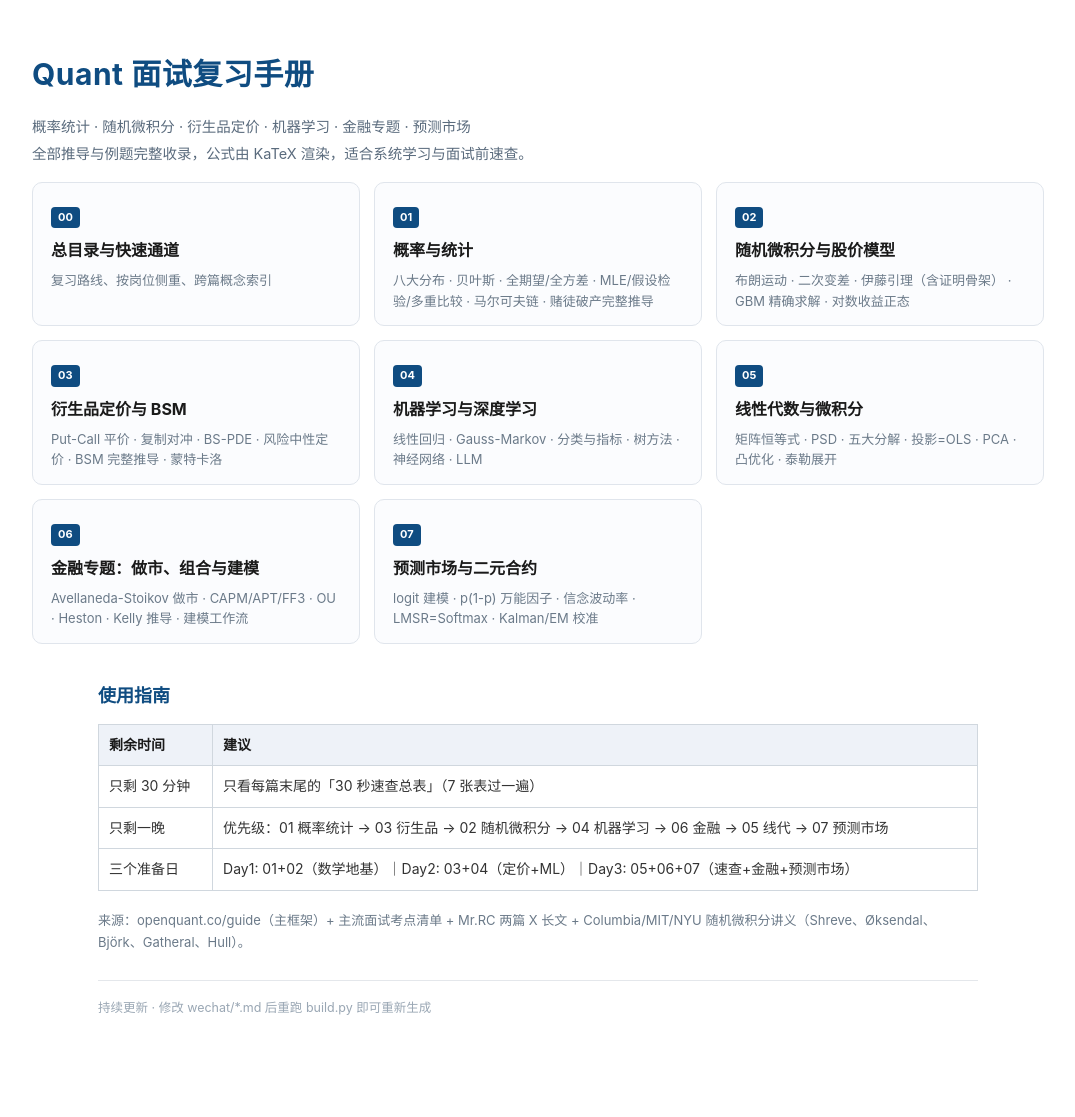
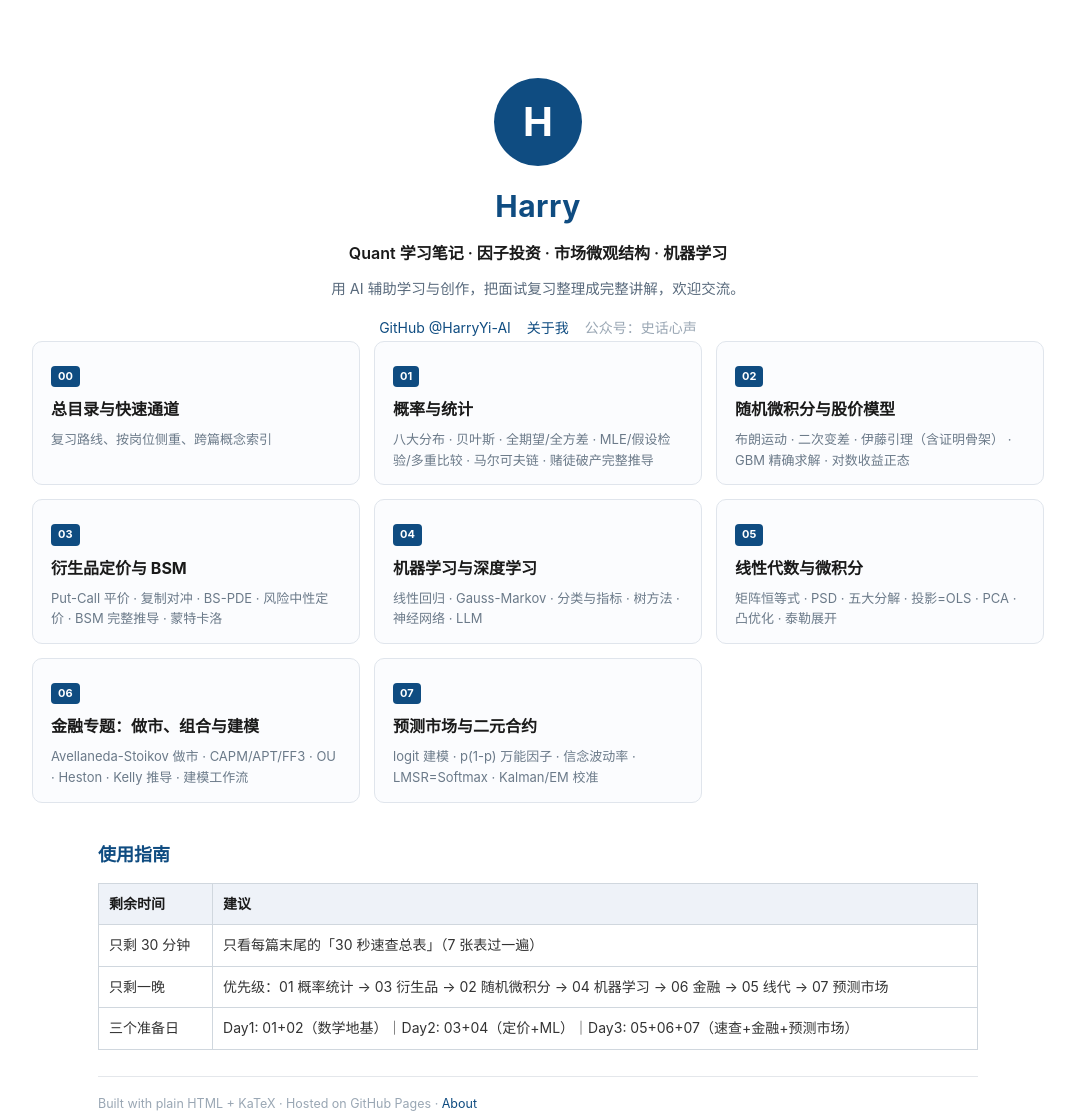
Before and after one commit to HarryYi-AI/HarryYi-AI.github.io, a plain HTML site: page index.html in a window 1280 px wide. Shown: the whole page, without its empty margins (102-1177 px from the left). Before the commit the page ends 1059 px from the top, so only its background shows below. Drawn offline with nearby package versions, Linux system fonts and the light colour scheme.

Commit message:
index 改为个人主页；build 不再覆盖 index

```diff
--- a/index.html
+++ b/index.html
@@ -3,17 +3,24 @@
 <head>
 <meta charset="UTF-8">
 <meta name="viewport" content="width=device-width, initial-scale=1">
-<title>Quant 面试复习手册 · 总目录</title>
+<title>Harry · Quant 学习笔记</title>
 <link rel="stylesheet" href="https://cdn.jsdelivr.net/npm/katex@0.16.9/dist/katex.min.css">
 <link rel="stylesheet" href="assets/style.css">
 </head>
 <body>
 <div class="home">
-<header class="hero">
-  <h1>Quant 面试复习手册</h1>
-  <p class="sub">概率统计 · 随机微积分 · 衍生品定价 · 机器学习 · 金融专题 · 预测市场<br>
-  全部推导与例题完整收录，公式由 KaTeX 渲染，适合系统学习与面试前速查。</p>
+<header class="hero personal">
+  <div class="avatar">H</div>
+  <h1>Harry</h1>
+  <p class="tagline">Quant 学习笔记 · 因子投资 · 市场微观结构 · 机器学习</p>
+  <p class="sub">用 AI 辅助学习与创作，把面试复习整理成完整讲解，欢迎交流。</p>
+  <div class="social">
+    <a href="https://github.com/HarryYi-AI" target="_blank">GitHub @HarryYi-AI</a>
+    <a href="about.html">关于我</a>
+    <span class="muted">公众号：史话心声</span>
+  </div>
 </header>
+
 <section class="cards">
   <a class="card" href="00.html"><div class="card-num">00</div><div class="card-title">总目录与快速通道</div><div class="card-desc">复习路线、按岗位侧重、跨篇概念索引</div></a>
   <a class="card" href="01.html"><div class="card-num">01</div><div class="card-title">概率与统计</div><div class="card-desc">八大分布 · 贝叶斯 · 全期望/全方差 · MLE/假设检验/多重比较 · 马尔可夫链 · 赌徒破产完整推导</div></a>
@@ -24,6 +31,7 @@
   <a class="card" href="06.html"><div class="card-num">06</div><div class="card-title">金融专题：做市、组合与建模</div><div class="card-desc">Avellaneda-Stoikov 做市 · CAPM/APT/FF3 · OU · Heston · Kelly 推导 · 建模工作流</div></a>
   <a class="card" href="07.html"><div class="card-num">07</div><div class="card-title">预测市场与二元合约</div><div class="card-desc">logit 建模 · p(1-p) 万能因子 · 信念波动率 · LMSR=Softmax · Kalman/EM 校准</div></a>
 </section>
+
 <section class="guide">
   <h2>使用指南</h2>
   <table>
@@ -32,9 +40,9 @@
     <tr><td>只剩一晚</td><td>优先级：01 概率统计 → 03 衍生品 → 02 随机微积分 → 04 机器学习 → 06 金融 → 05 线代 → 07 预测市场</td></tr>
     <tr><td>三个准备日</td><td>Day1: 01+02（数学地基）｜Day2: 03+04（定价+ML）｜Day3: 05+06+07（速查+金融+预测市场）</td></tr>
   </table>
-  <p>来源：openquant.co/guide（主框架）+ 主流面试考点清单 + Mr.RC 两篇 X 长文 + Columbia/MIT/NYU 随机微积分讲义（Shreve、Øksendal、Björk、Gatheral、Hull）。</p>
 </section>
-<footer class="home-foot">持续更新 · 修改 wechat/*.md 后重跑 build.py 即可重新生成</footer>
+
+<footer class="home-foot">Built with plain HTML + KaTeX · Hosted on GitHub Pages · <a href="about.html">About</a></footer>
 </div>
 </body>
 </html>
```
Lines whose indentation alone changed are shown as unchanged.
